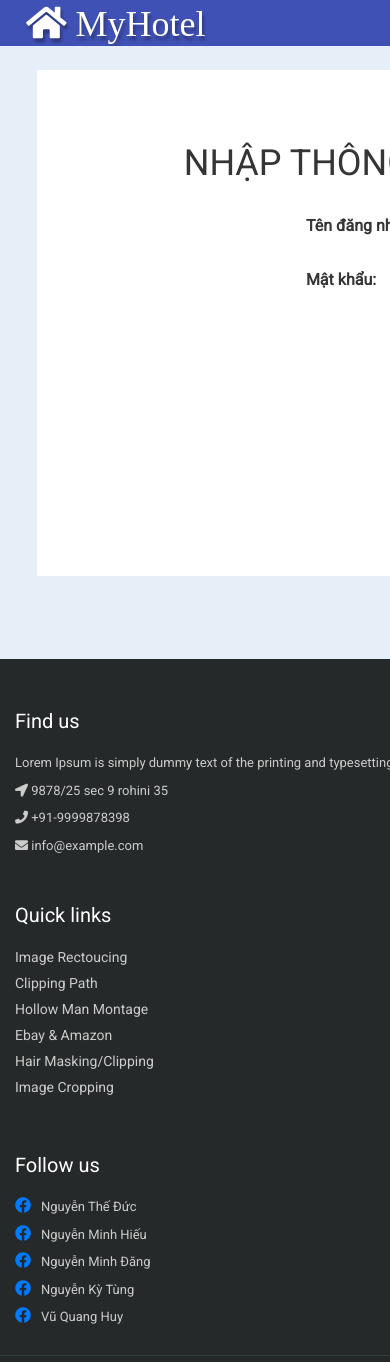
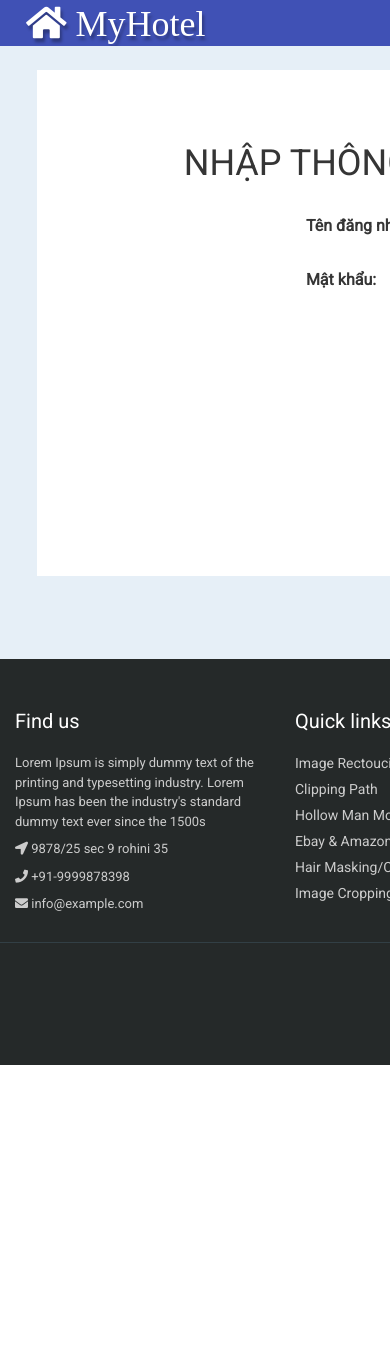
Before and after one commit to dangnm9699/hotel-management-system, a React (Create React App) app in the folder frontend/: page /login in a window 390 px wide. Shown: the top 1362 px of the page. After the commit the page ends 1065 px from the top, so only its background shows below. Built offline with nearby package versions, Linux system fonts and the light colour scheme.

Commit message:
responsive footer

```diff
--- a/frontend/src/components/Footer/footer.js
+++ b/frontend/src/components/Footer/footer.js
@@ -7,14 +7,14 @@ export default class Footer extends React.Component {
             <footer className="footer">
                 <div className="container bottom_border">
                     <div className="row">
-                        <div className=" col-sm-4 col-md col-sm-4  col-12 col">
+                        <div className="col-3">
                             <h5 className="headin5_amrc col_white_amrc pt2">Find us</h5>
                             <p className="mb10">Lorem Ipsum is simply dummy text of the printing and typesetting industry. Lorem Ipsum has been the industry's standard dummy text ever since the 1500s</p>
                             <p><i className="fa fa-location-arrow"></i> 9878/25 sec 9 rohini 35 </p>
                             <p><i className="fa fa-phone"></i>  +91-9999878398  </p>
                             <p><i className="fa fa fa-envelope"></i> info@example.com  </p>
                         </div>
-                        <div className=" col-sm-4 col-md  col-6 col">
+                        <div className="col-3">
                             <h5 className="headin5_amrc col_white_amrc pt2">Quick links</h5>
                             <ul className="footer_ul_amrc">
                                 <li><a href="#">Image Rectoucing</a></li>
@@ -25,7 +25,7 @@ export default class Footer extends React.Component {
                                 <li><a href="#">Image Cropping</a></li>
                             </ul>
                         </div>
-                        <div className=" col-sm-4 col-md  col-6 col">
+                        <div className="col-3">
                             <h5 className="headin5_amrc col_white_amrc pt2">Quick links</h5>
                             <ul className="footer_ul_amrc">
                                 <li><a href="#">Remove Background</a></li>
@@ -36,7 +36,7 @@ export default class Footer extends React.Component {
                                 <li><a href="#">Image Cropping</a></li>
                             </ul>
                         </div>
-                        <div className=" col-sm-4 col-md  col-12 col">
+                        <div className=" col-3">
                             <h5 className="headin5_amrc col_white_amrc pt2">Follow us</h5>
                             <ul className="footer_ul2_amrc">
                                 <li><a href="https://www.facebook.com/nguyentheduc99" target="_blank"><i className="fab fa-facebook fleft padding-right"></i> <p>Nguyễn Thế Đức</p></a></li>
--- a/frontend/src/css/footer.css
+++ b/frontend/src/css/footer.css
@@ -9,6 +9,7 @@
     background-color: #252929;
     min-height: 250px;
     padding: 10px 0px 25px 0px;
+    min-width: 1120px;
 }
 
 .pt2 {
@@ -36,6 +37,9 @@
 
 .footer_ul_amrc li {
     padding: 0px 0px 5px 0px;
+}
+.footer .container {
+    min-width: 720px !important;
 }
 
 .footer_ul_amrc li a {
```
